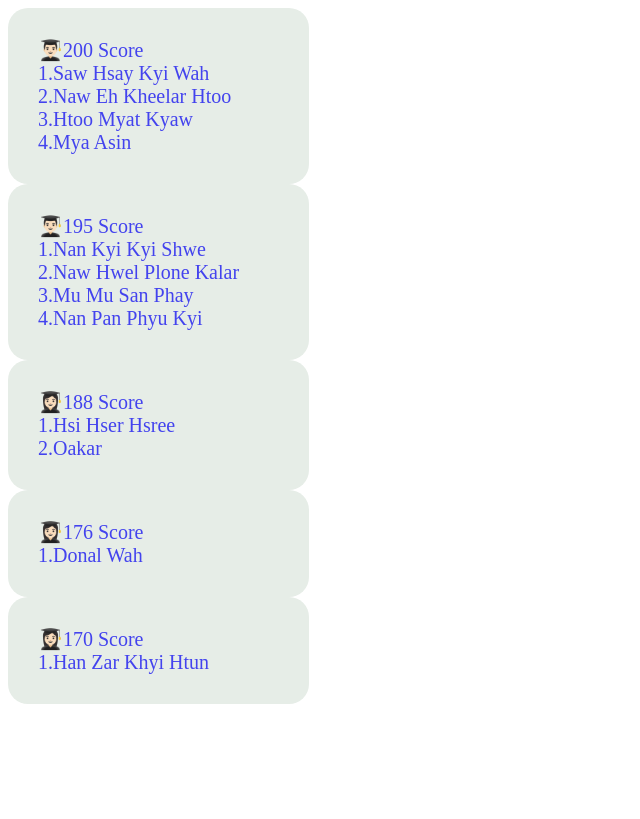
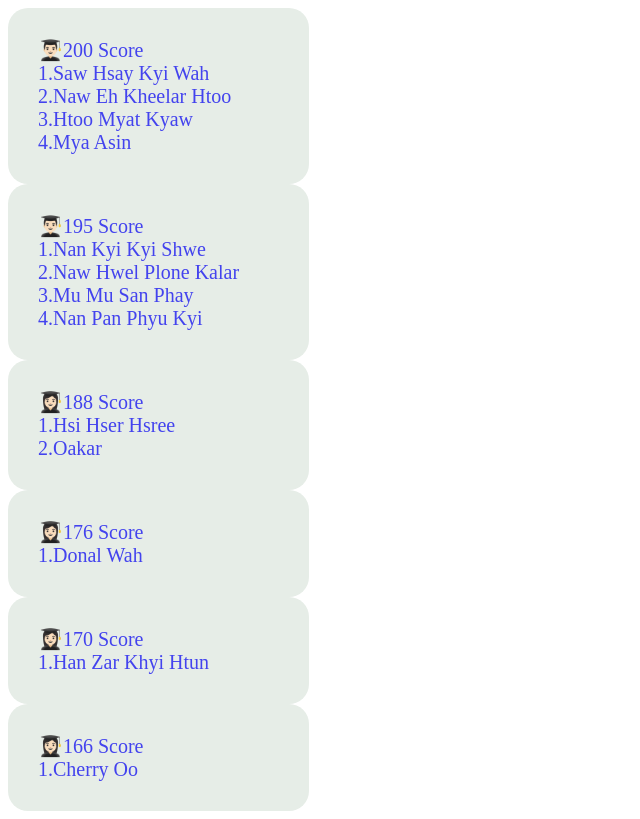
Before and after one commit to 093-1971157mya/Mathematics, a plain HTML site: page index.html in a window 1280 px wide. Shown: the whole page, without its empty margins (0-640 px from the left). Drawn offline with Linux system fonts and the light colour scheme.

Commit message:
information added

```diff
--- a/index.html
+++ b/index.html
@@ -82,5 +82,13 @@
                 <div>1.Han Zar Khyi Htun</div>
             </div class="box">
         </div class="boxes">
+            <div class="boxes">
+                <div class="box">
+                <div>👩🏻‍🎓166 Score</div>
+
+                <div>1.Cherry Oo</div>
+
+            </div class="box">
+        </div class="boxes">
 </body>
 </html>
```
